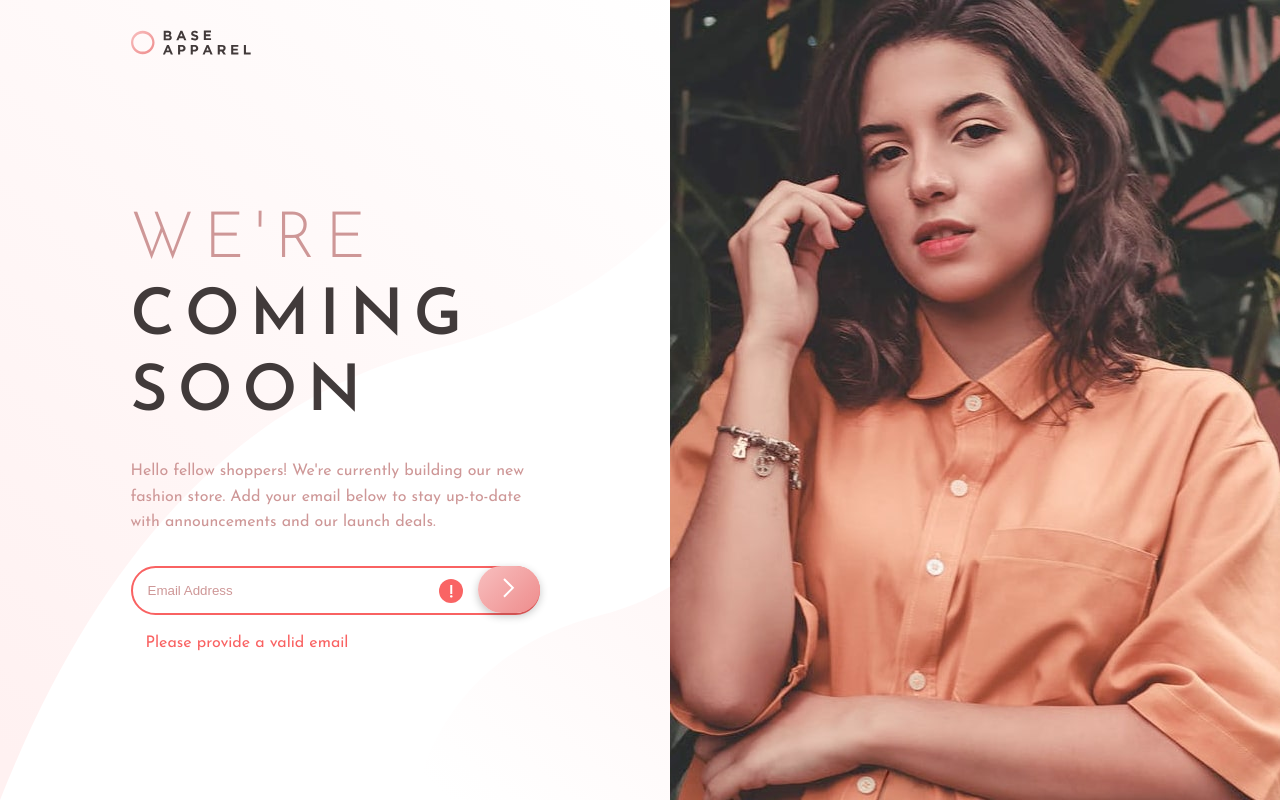
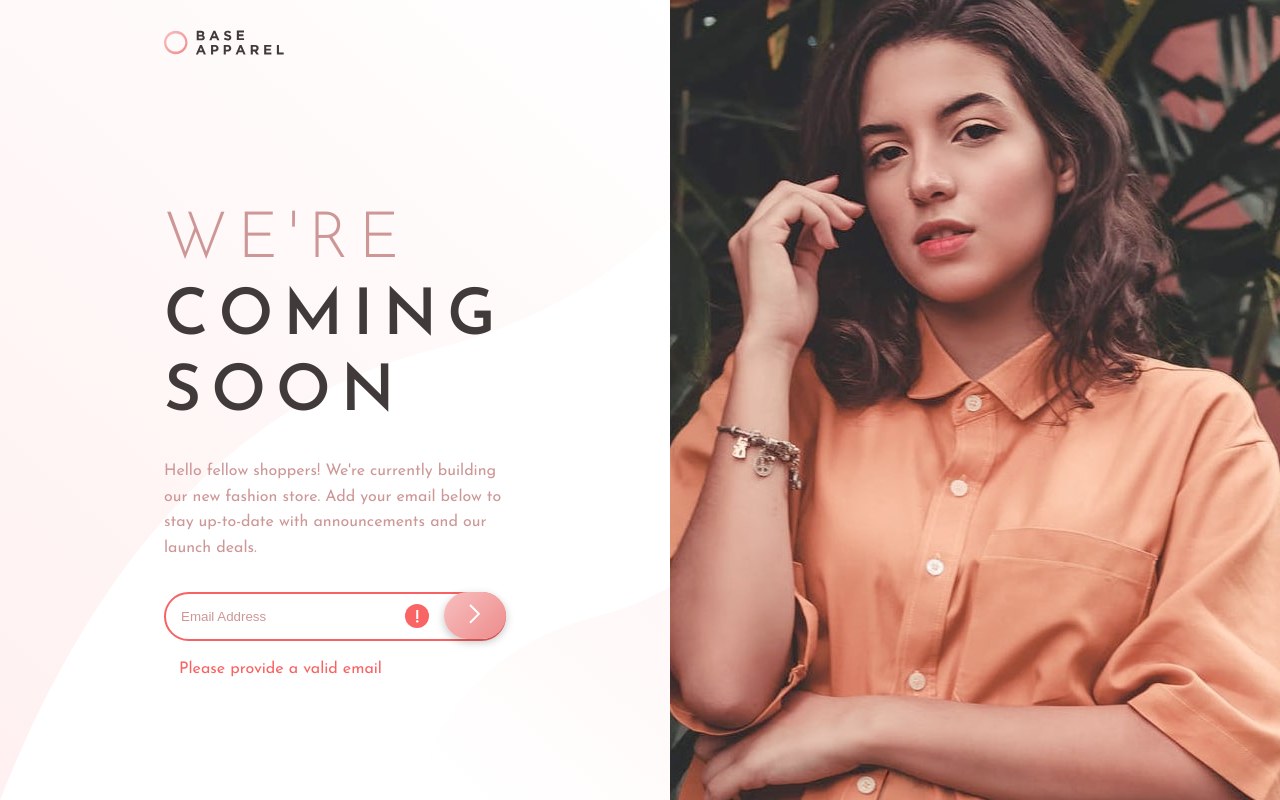
Before and after one commit to Shughes4246/apparel-holding-pg, a plain HTML site: page index.html in a window 1280 px wide. Drawn offline with Linux system fonts and the light colour scheme.

Commit message:
Fixing width on large desktops

```diff
--- a/style.css
+++ b/style.css
@@ -165,3 +165,10 @@ h1 span {
         display: none;
     }
 }
+
+@media (min-width: 64em) {
+    .top-left,
+    .bottom-left {
+        margin: 0 20%;
+    }
+}
```
